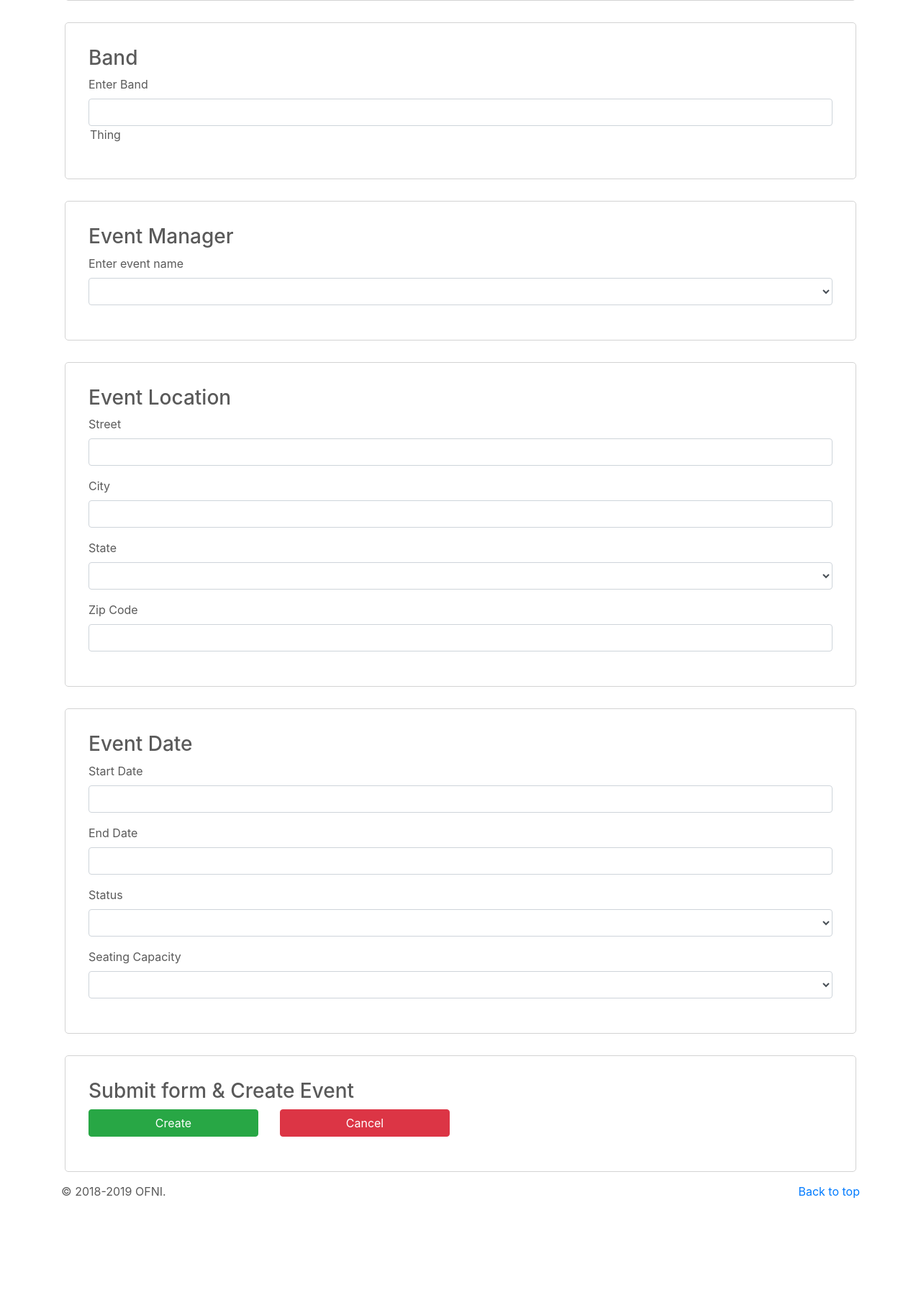
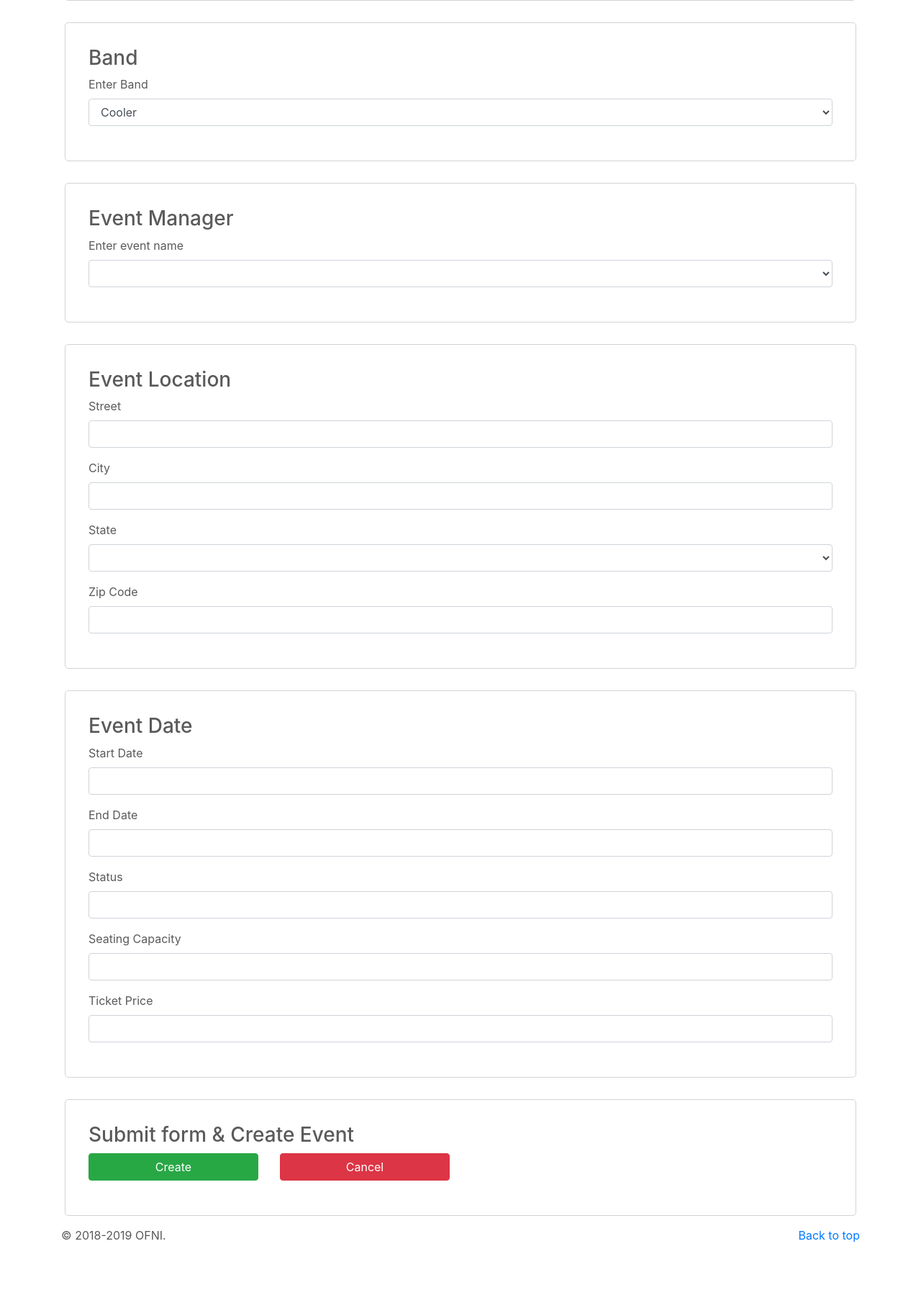
Before and after one commit to sampiecz/467_ASS4_PROTO, a PHP site: page /create_a_new_event.php in a window 1280 px wide. Shown: the part 437-2229 px from the top of the page at 72% size. Before the commit the page ends 2102 px from the top, so only its background shows below. Run offline with PHP 8.4, Linux system fonts and the light colour scheme; data comes from the database, SQL or seed files in the repository; lists and menus that the app fills with data are empty; some libraries are stand-ins or nearby versions.

Commit message:
Stuff for event page rate and bs

```diff
--- a/create_a_new_event.php
+++ b/create_a_new_event.php
@@ -35,7 +35,16 @@
                                         echo '<option value="' . $row['artistId'] . '" >' . $row['first_name'] . '</option>';
                                         endforeach;
 
-echo '
+
+$getBandSql = "SELECT * FROM Band;";
+$getBandSqlPDO = $pdo->query($getBandSql);
+$bandRows = $getBandSqlPDO->fetchAll();
+
+
+
+
+
+                                echo '
 
                                 </select>
                             </div>
@@ -48,10 +57,16 @@
                             <div class="form-group">
                                 <h3>Band </h3>
                                 <label for="exampleFormControlInput1">Enter Band </label>
-                                <input type="text"  class="form-control" name="name_Band">
-                                    <!-- Php goes here -->
-                                    <option>Thing</option>
-                                </select>
+                                   <select required name="bandId" class="form-control">';
+                                 foreach($bandRows as $row):
+                                        echo '<option value="' . $row['bandId'] . '" >' . $row['name'] . '</option>';
+                                        endforeach;
+
+
+
+                        echo '
+
+                              </select>
                             </div>
                         </div>
                     </div>
@@ -102,14 +117,23 @@
                             </div>
                             <div class="form-group">
                                 <label for="exampleFormControlInput1">Status</label>
-                                <select class="form-control" name="status">
+                                <input type="text" class="form-control" name="status">
                                 </select>
                             </div>
                             <div class="form-group">
                                 <label for="exampleFormControlInput1">Seating Capacity</label>
-                                <select class="form-control" name="capacity">
+                                <input type="text" class="form-control" name="capacity">
                                 </select>
                             </div>
+
+                            <div class="form-group">
+                                <label for="exampleFormControlInput1">Ticket Price</label>
+                                <input type="text" class="form-control" name="ticket">
+                                </select>
+                            </div>
+
+
+
                         </div>
                     </div>
                     <div class="col-12">
```
